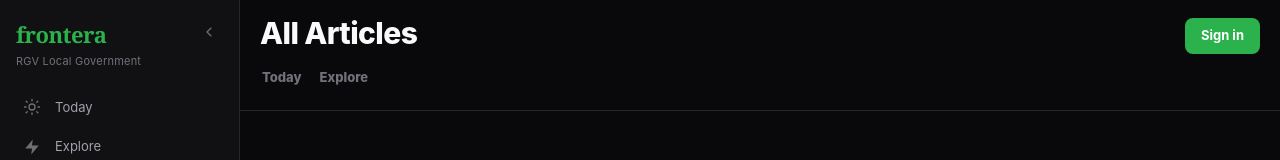
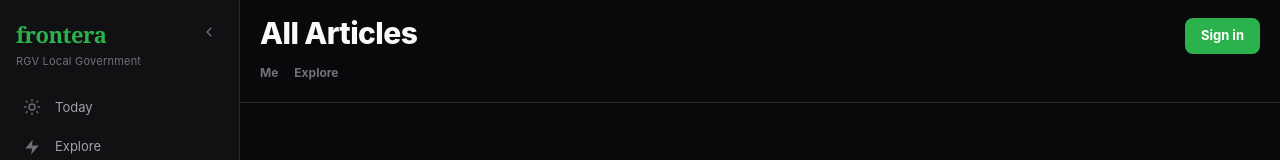
Before and after one commit to dsuyu1/frontera-hacks-2026, a Next.js app in the folder frontend/: page /all in a window 1280 px wide. Shown: the top 160 px of the page. Built offline with nearby package versions, Linux system fonts and the light colour scheme; no server answers.

Commit message:
ui: switch tabs to Me/Explore subnav

```diff
--- a/frontend/components/FeedLayout.tsx
+++ b/frontend/components/FeedLayout.tsx
@@ -100,10 +100,10 @@ export default function FeedLayout({ title, items, loading, subtitle }: Props) {
                 {items.length} articles
               </div>
             )}
-            <div style={{ display: 'flex', gap: 14, marginTop: 4 }}>
+            <div style={{ display: 'flex', gap: 16, marginTop: 2 }}>
               {(
                 [
-                  { href: '/today', label: 'Today' },
+                  { href: '/today', label: 'Me' },
                   { href: '/explore', label: 'Explore' },
                 ] as const
               ).map(t => {
@@ -113,12 +113,12 @@ export default function FeedLayout({ title, items, loading, subtitle }: Props) {
                     key={t.href}
                     href={t.href}
                     style={{
-                      padding: '8px 2px',
-                      fontSize: 13,
-                      fontWeight: 800,
+                      padding: '6px 0',
+                      fontSize: 12,
+                      fontWeight: 700,
                       color: active ? 'var(--text-primary)' : 'var(--text-muted)',
                       textDecoration: 'none',
-                      borderBottom: active ? '3px solid var(--text-primary)' : '3px solid transparent',
+                      borderBottom: active ? '2px solid var(--text-primary)' : '2px solid transparent',
                       transition: 'all 0.12s',
                     }}
                   >
```
Also changed, not shown: 1 other file (tests, documents, lock files or other folders).
